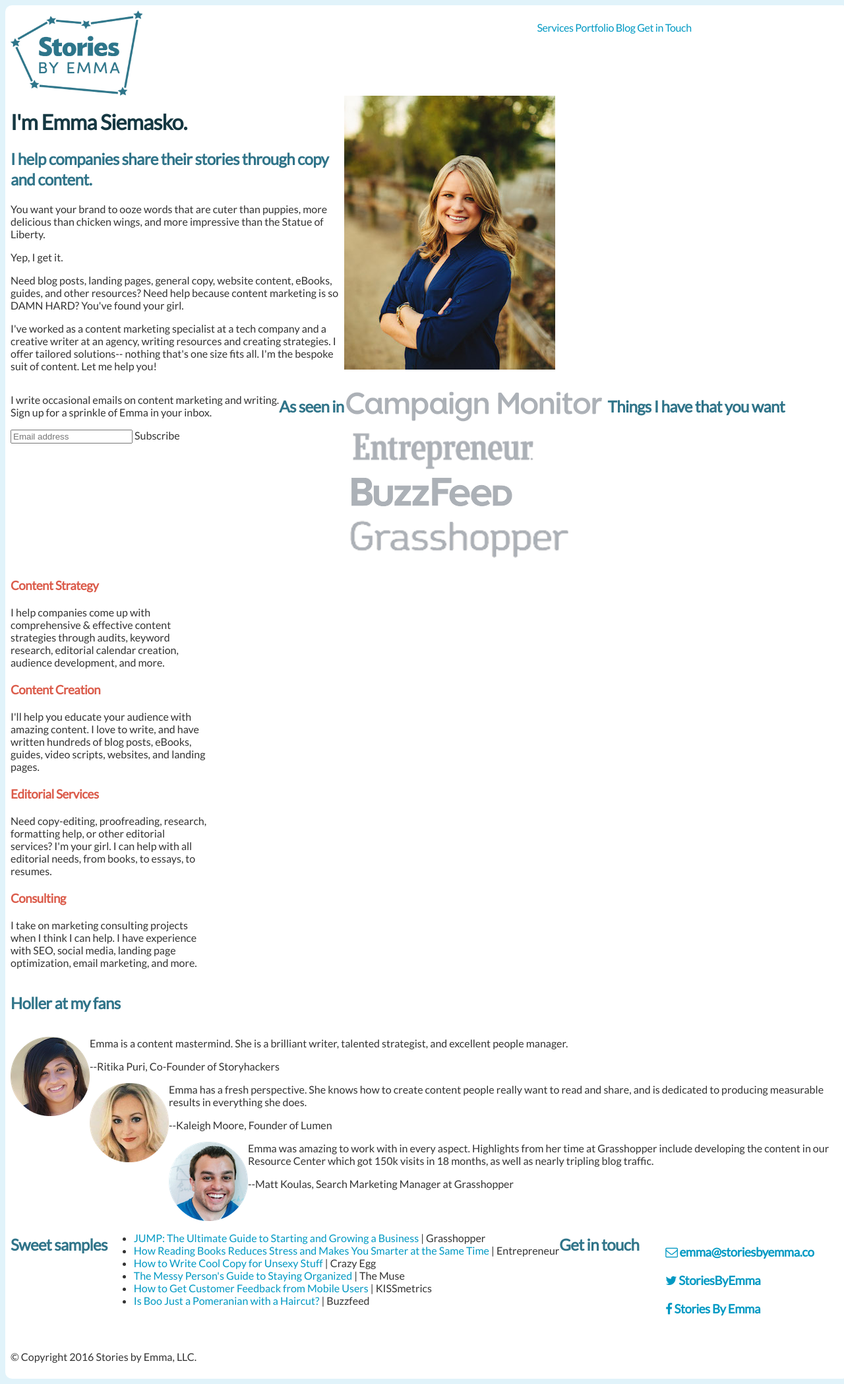
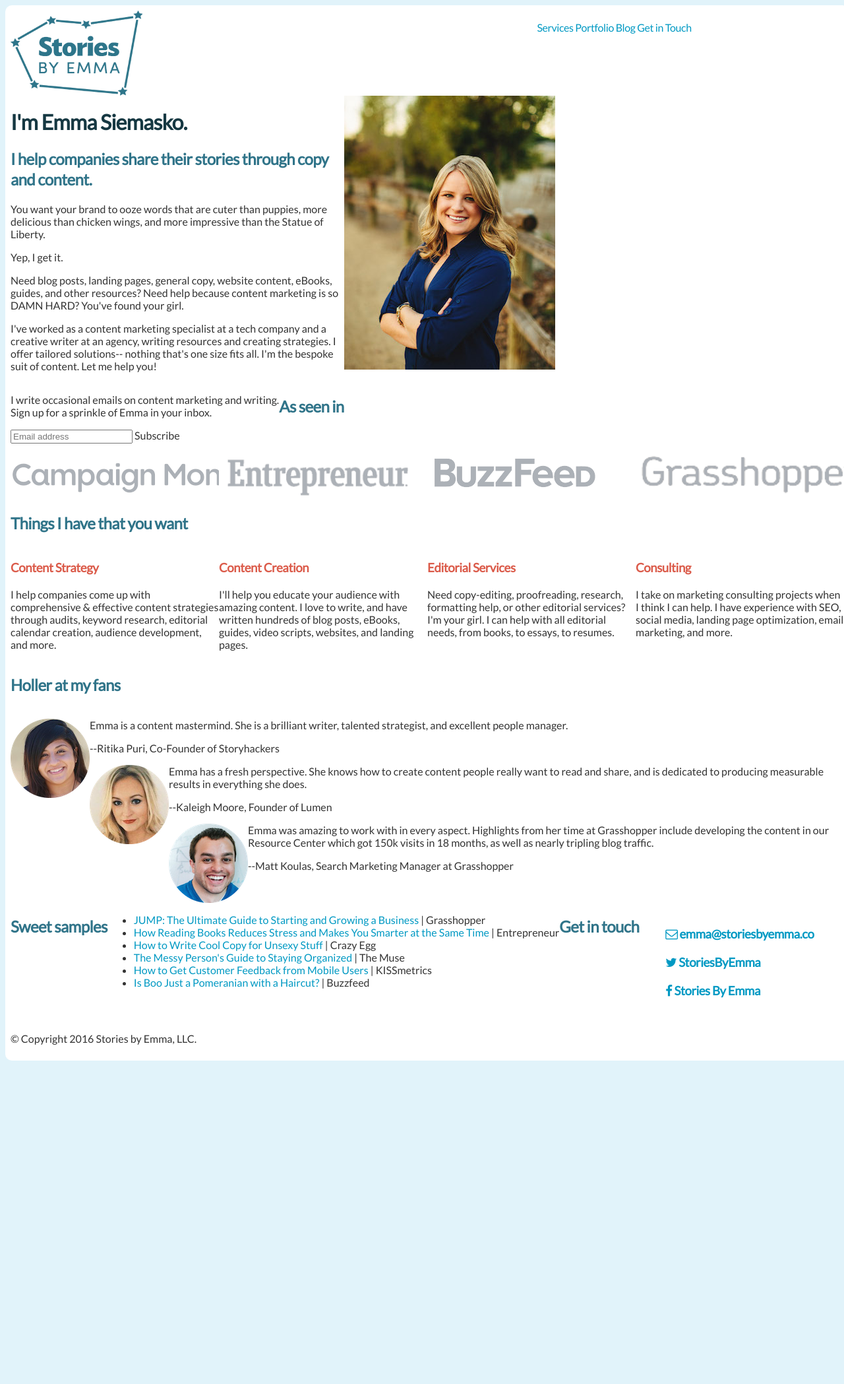
Before and after one commit to emmalepsy/emmalepsy.github.io, a Jekyll site: the page mobile.html, which Jekyll copies as it is, in a window 1280 px wide. Shown: the whole page at 66% size. Built offline with Jekyll 4.4.1, drawn with Linux system fonts in a browser that asks for light colours; nearby versions of some CDN libraries; a style sheet for code colours, icons or effects is not loaded; after the commit the page ends 1615 px from its top, so only the background shows below that.

Commit message:
Add group styles

```diff
--- a/mobile.html
+++ b/mobile.html
@@ -40,6 +40,14 @@
   display: -webkit-flex;
   -webkit-flex-flow: row wrap;
   flex-flow: row wrap;
+}
+
+.group {
+ margin: 0;
+ padding: 0;
+ display: -webkit-flex;
+ -webkit-flex-flow: row wrap;
+ flex-flow: row wrap;
 }
 
 .c1, .c2, .c3, .c4, .c5, .c6 {
@@ -205,7 +213,7 @@
 
   <h2 class="center">As seen in</h2>
 
-  <div>
+  <div class="group">
     <div class="c6">
       <img src="campaignmonitor.png">
     </div>
@@ -223,7 +231,7 @@
 
  <h2 class="center">Things I have that you want</h2><a name="services"></a>
 
-  <div class>
+  <div class="group">
     <div class="c6">
       <h2 class="holler center"><span class="mega-octicon octicon-star"></span></h2>
       <h3 class="holler">Content Strategy</h3>
```
